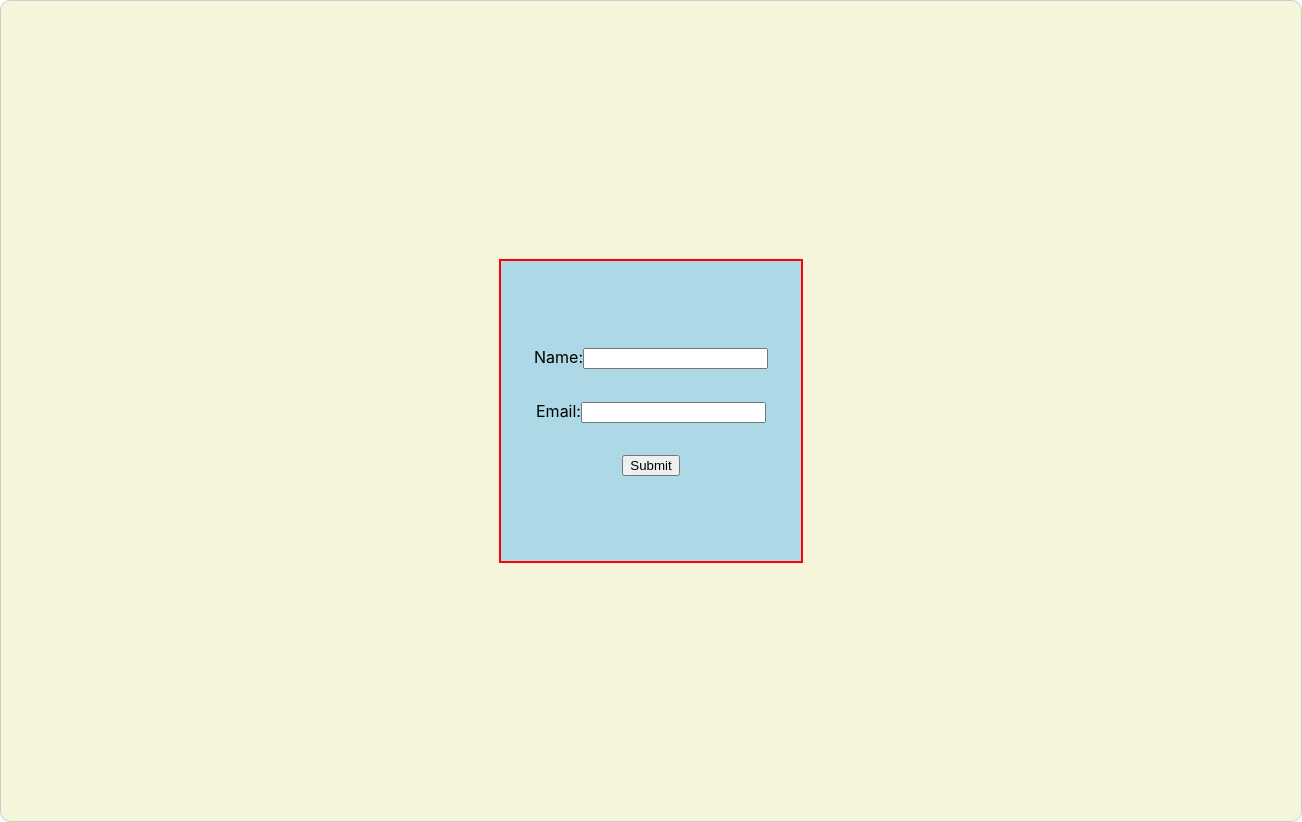
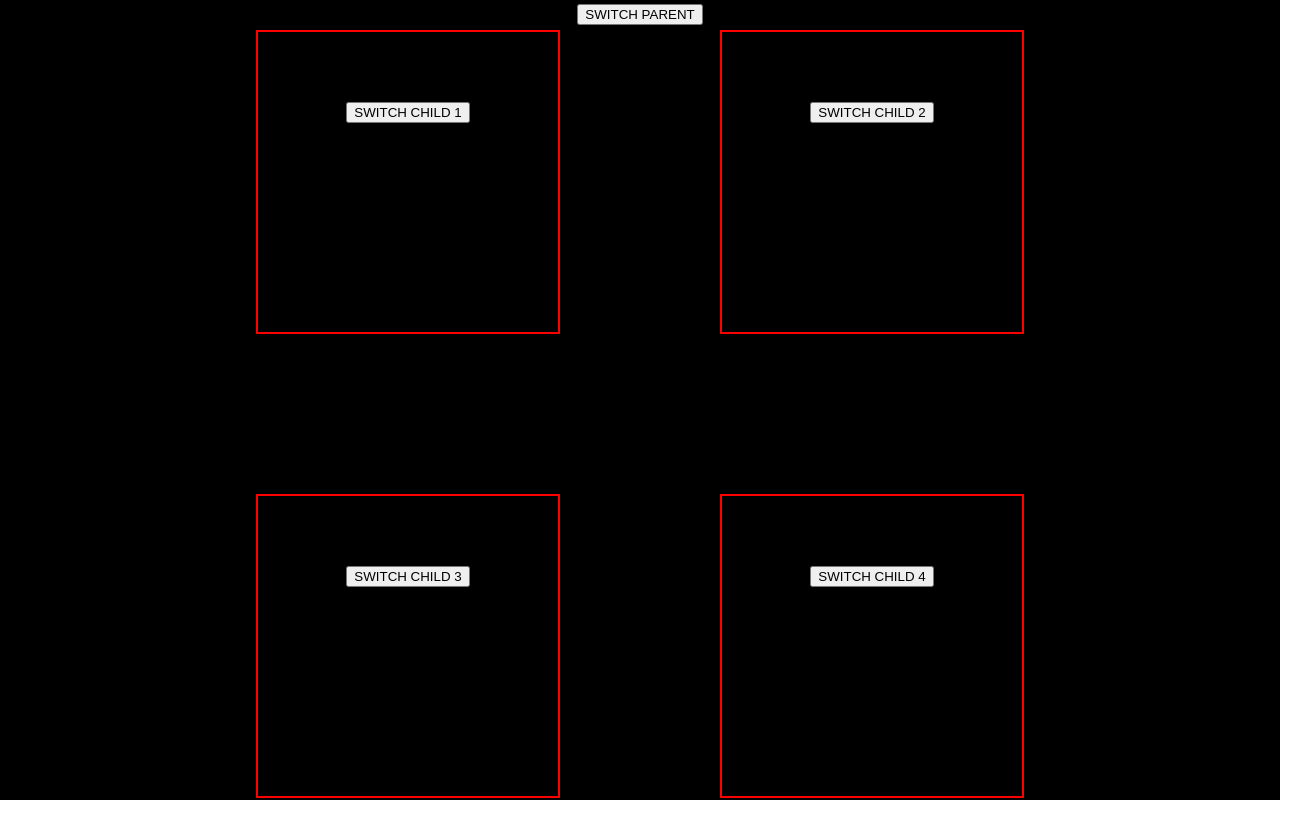
Before and after one commit to Sukriti-Bhatia-Zs/react-training, a React (Create React App) app in the folder react-practice copy/trycontextapi/: page / in a window 1280 px wide. Shown: the whole page, 1302 px wide, since content can reach past the window. After the commit the page ends 800 px from the top, so only its background shows below. Built offline with nearby package versions, Linux system fonts and the light colour scheme.

Commit message:
creating context for theme for parent and child components

```diff
--- a/react-practice copy/trycontextapi/src/App.js
+++ b/react-practice copy/trycontextapi/src/App.js
@@ -6,6 +6,7 @@ import CustomHookUseIsMounted from './Customhooks/CustomHookUseIsMounted';
 import CustomHookUseWindowSize from './Customhooks/CustomHookUseWindowSize';
 import CustomHookUseCompSize from './Customhooks/CustomHookUseCompSize'
 import FormValidation from './Form/FormValidation';
+import ParentContext from './context/ParentContext';
 
 
 function App() {
@@ -16,7 +17,8 @@ function App() {
       {/* <CustomHookUseIsMounted/> */}
       {/* <CustomHookUseWindowSize/> */}
       {/* <CustomHookUseCompSize/> */}
-      <FormValidation/>
+      {/* <FormValidation/> */}
+      <ParentContext/>
     </div>
   );
 }
--- /dev/null
+++ b/react-practice copy/trycontextapi/src/context/Child1.jsx
@@ -0,0 +1,25 @@
+import React from "react";
+import { useContext } from "react";
+import { Themes } from "./ParentContext";
+
+const Child1=()=>{
+
+    const {currenttheme,choosetheme}=useContext(Themes);
+
+    return (
+        <div style={{
+            height: "300px", width: "300px", display: "flex", justifyContent: "space-around",
+            alignItems: "center", backgroundColor: currenttheme.backgroundcolor,
+            color: currenttheme.color, flexDirection: "column",border:"2px solid red"
+        }}>
+            <div>
+                <button onClick={()=>choosetheme()}>SWITCH CHILD 1</button>
+            </div>
+            <div>
+
+            </div>
+        </div>
+    )
+}
+
+export default Child1
--- /dev/null
+++ b/react-practice copy/trycontextapi/src/context/Child2.jsx
@@ -0,0 +1,25 @@
+import React from "react";
+import { Themes } from "./ParentContext";
+import { useContext } from "react";
+
+const Child2=()=>{
+
+    const {currenttheme,choosetheme}=useContext(Themes);
+
+    return (
+        <div style={{
+            height: "300px", width: "300px", display: "flex", justifyContent: "space-around",
+            alignItems: "center", backgroundColor: currenttheme.backgroundcolor,
+            color: currenttheme.color, flexDirection: "column",border:"2px solid red"
+        }}>
+            <div>
+                <button onClick={()=>choosetheme()}>SWITCH CHILD 2</button>
+            </div>
+            <div>
+
+            </div>
+        </div>
+    )
+}
+
+export default Child2
--- /dev/null
+++ b/react-practice copy/trycontextapi/src/context/Child3.jsx
@@ -0,0 +1,25 @@
+import React from "react";
+import { Themes } from "./ParentContext";
+import { useContext } from "react";
+
+const Child3=()=>{
+
+    const {currenttheme,choosetheme}=useContext(Themes);
+
+    return (
+        <div style={{
+            height: "300px", width: "300px", display: "flex", justifyContent: "space-around",
+            alignItems: "center", backgroundColor: currenttheme.backgroundcolor,
+            color: currenttheme.color, flexDirection: "column",border:"2px solid red"
+        }}>
+            <div>
+                <button onClick={()=>choosetheme()}>SWITCH CHILD 3</button>
+            </div>
+            <div>
+
+            </div>
+        </div>
+    )
+}
+
+export default Child3
--- /dev/null
+++ b/react-practice copy/trycontextapi/src/context/Child4.jsx
@@ -0,0 +1,25 @@
+import React from "react";
+import { Themes } from "./ParentContext";
+import { useContext } from "react";
+
+const Child4=()=>{
+
+    const {currenttheme,choosetheme}=useContext(Themes);
+
+    return (
+        <div style={{
+            height: "300px", width: "300px", display: "flex", justifyContent: "space-around",
+            alignItems: "center", backgroundColor: currenttheme.backgroundcolor,
+            color: currenttheme.color, flexDirection: "column",border:"2px solid red"
+        }}>
+            <div>
+                <button onClick={()=>choosetheme()}>SWITCH CHILD 4</button>
+            </div>
+            <div>
+
+            </div>
+        </div>
+    )
+}
+
+export default Child4
--- /dev/null
+++ b/react-practice copy/trycontextapi/src/context/ParentContext.jsx
@@ -0,0 +1,51 @@
+import React from "react";
+import Child1 from "./Child1";
+import Child2 from "./Child2";
+import Child3 from "./Child3";
+import Child4 from "./Child4";
+import { createContext } from "react";
+import { useState } from "react";
+import './Parentcontext.css'
+
+const theme=[
+    {name:"dark",backgroundcolor:"#000",color:"#fff"},
+    {name:"light",backgroundcolor:"beige",color:"black"}
+]
+
+const Themes=createContext(theme);
+
+const ParentContext=()=>{
+
+
+    const [themeindex,setThemeIndex]=useState(0);
+
+    const choosetheme=()=>{
+        setThemeIndex(prev=>(prev+1)%theme.length);
+    }
+
+    const currenttheme = theme[themeindex];
+
+
+    return (
+        <div className="parent" style={{
+            height: "100vh", width: "100vw", display: "flex", justifyContent: "space-around",
+            alignItems: "center", backgroundColor: currenttheme.backgroundcolor,
+            color: currenttheme.color, flexDirection: "column"
+        }}>
+            <div>
+                <button onClick={()=>choosetheme()}>SWITCH PARENT</button>
+            </div>
+            <div className="childs">
+                <Themes.Provider value={{ currenttheme, choosetheme }}>
+                    <Child1/>
+                    <Child2/>
+                    <Child3/>
+                    <Child4/>
+                </Themes.Provider>
+            </div>
+        </div>
+    )
+}
+
+export default ParentContext
+export {Themes}
--- /dev/null
+++ b/react-practice copy/trycontextapi/src/context/Parentcontext.css
@@ -0,0 +1,7 @@
+.childs{
+    display:grid;
+    grid-template-columns: repeat(2,2fr);
+    grid-template-rows: repeat(2,2fr);
+    grid-gap:10rem;
+
+}
```
